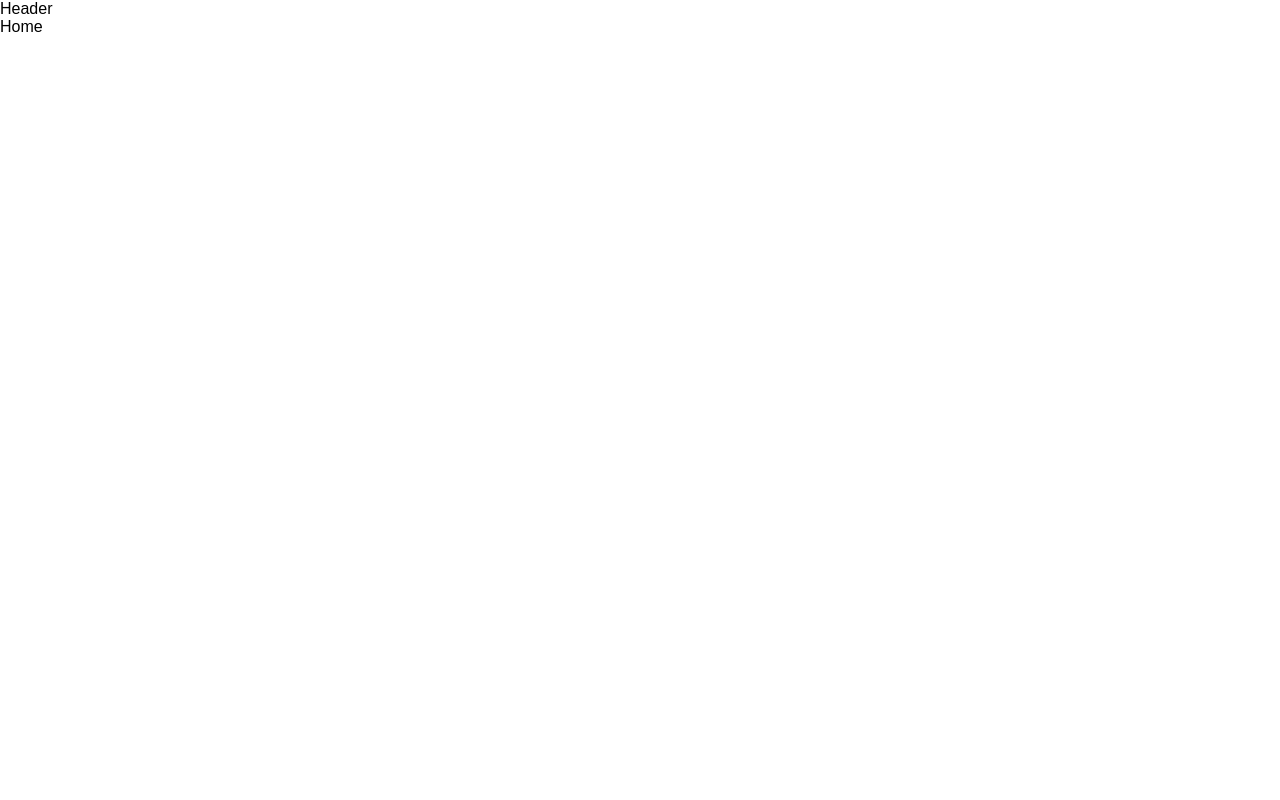
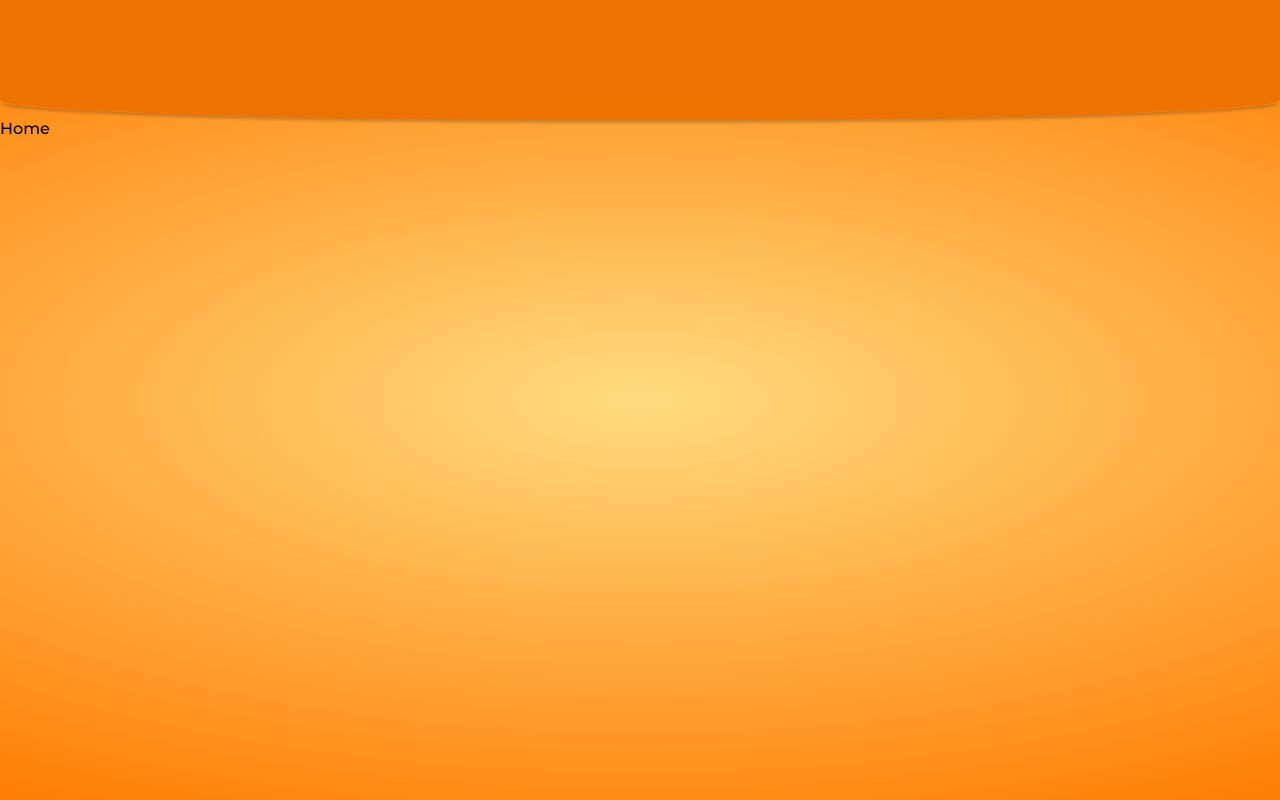
Before and after one commit to Binhbong37/firebase-reactTsRedux, a React (Create React App) app: page / in a window 1280 px wide. Built offline with nearby package versions, Linux system fonts and the light colour scheme.

Commit message:
3. Thêm sass, cài đặt cái file để tạo giao diện

```diff
--- a/src/App.css
+++ /dev/null
@@ -1,14 +0,0 @@
-.App {
-    text-align: center;
-}
-
-* {
-    margin: 0;
-    padding: 0;
-    box-sizing: border-box;
-}
-
-ul,
-li {
-    list-style: none;
-}
--- a/src/App.tsx
+++ b/src/App.tsx
@@ -1,4 +1,3 @@
-import './App.css';
 import { BrowserRouter, Route, Routes } from 'react-router-dom'
 import Header from './components/Header';
 import Home from './pages/Home';
--- a/src/components/Header/index.tsx
+++ b/src/components/Header/index.tsx
@@ -1,8 +1,12 @@
-import React from 'react'
+import React from 'react';
+import './'
 
-const Header = () => {
+const Header: React.FC = () => {
   return (
-    <div>Header</div>
+    <>
+      <div className='header'></div>
+      <div className="ellipse"></div>
+    </>
   )
 }
 
--- a/src/index.tsx
+++ b/src/index.tsx
@@ -1,6 +1,7 @@
 import React from 'react';
 import ReactDOM from 'react-dom/client';
 import 'antd/dist/reset.css';
+import './main.scss';
 import App from './App';
 import reportWebVitals from './reportWebVitals';
 import { Provider } from 'react-redux';
--- /dev/null
+++ b/src/main.scss
@@ -0,0 +1,3 @@
+@import './sass/base/reset';
+
+@import './sass/components/header';
--- /dev/null
+++ b/src/sass/base/_reset.scss
@@ -0,0 +1,28 @@
+@import url('https://fonts.googleapis.com/css2?family=Inter:wght@400;500;600;700&family=Montserrat:ital,wght@0,500;0,600;0,700;1,500;1,600;1,700&display=swap');
+
+
+* {
+  margin: 0px;
+  padding: 0px;
+  box-sizing: border-box;
+}
+
+:root {
+  --primary-color: #ED7200;
+
+
+}
+
+body {
+  background: radial-gradient(97.91% 60.14% at 50% 50%, #FFDB7E 0%, #FF7A00 100%);
+  font-family: 'Montserrat', sans-serif;
+
+}
+
+a {
+  text-decoration: none;
+}
+
+li {
+  list-style: none;
+}
--- /dev/null
+++ b/src/sass/components/_header.scss
@@ -0,0 +1,17 @@
+.header {
+  background-color: var(--primary-color);
+  // width: 1440px;
+  width: 100%;
+  height: 100px;
+}
+
+.ellipse {
+  background-color: var(--primary-color);
+  // width: 1440px;
+  width: 100%;
+  height: 20px;
+  border-radius: 50% / 100%;
+  border-top-left-radius: 0;
+  border-top-right-radius: 0;
+  box-shadow: 0 3px 3px rgba(0, 0, 0, .2)
+}
```
